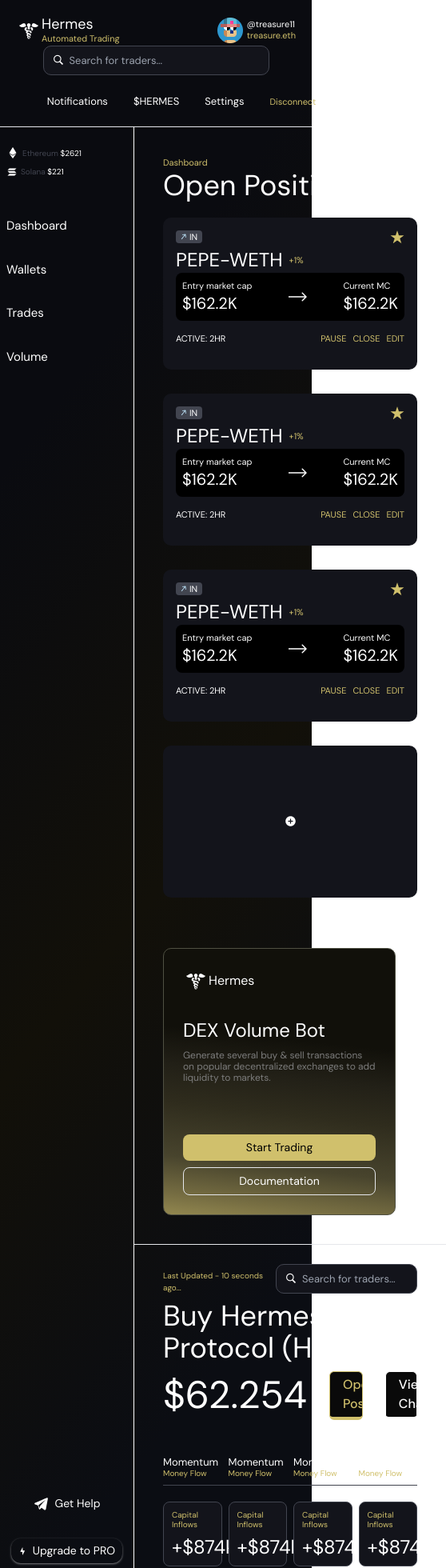
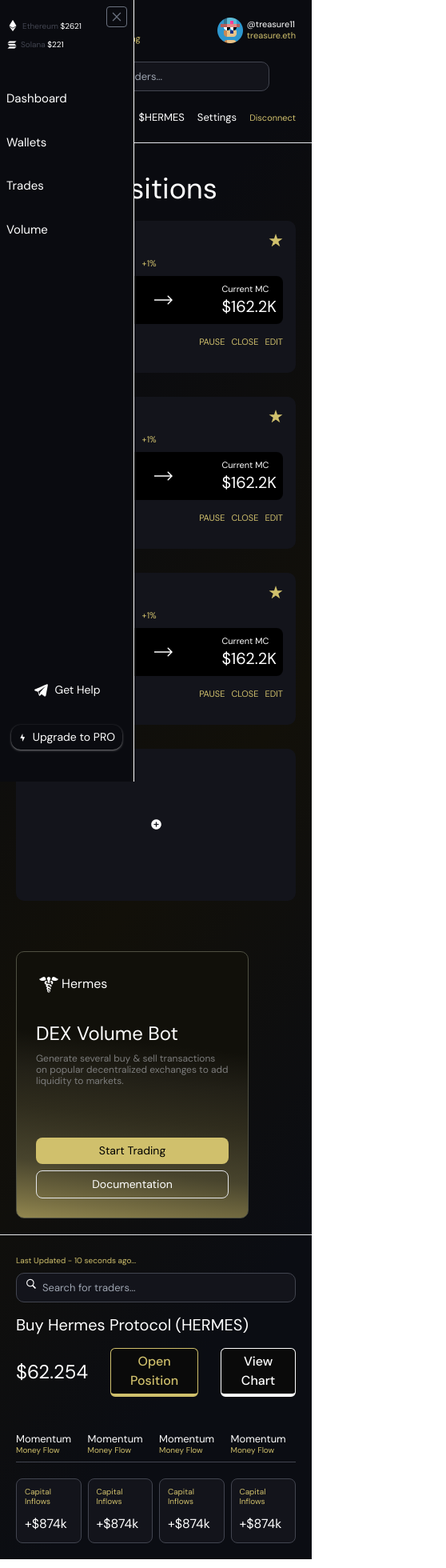
Before and after one commit to indrajith76/hermes-fontend, a Next.js app: page / in a window 390 px wide. Shown: the top 1960 px of the page at 80% size, 558 px wide, since content can reach past the window. Built offline with nearby package versions, Linux system fonts and the light colour scheme.

Commit message:
added final code

```diff
--- a/app/layout.js
+++ b/app/layout.js
@@ -1,23 +1,27 @@
+"use client"
 import Navbar from "@/components/Navbar";
 import Sidebar from "@/components/Sidebar";
 import { DM_Sans } from "next/font/google";
+import { useState } from "react";
 import "./globals.css";
+import { metadata } from "./metadata";
 
 const inter = DM_Sans({ subsets: ["latin"] });
 
-export const metadata = {
-  title: "Hermes",
-  description: "Generated by Hermes",
-};
 
 export default function RootLayout({ children }) {
+  const [sidebar, setSidebar] = useState(false);
   return (
     <html lang="en">
+      <head>
+        <title>{metadata.title}</title>
+        <meta name="description" content={metadata.description} />
+      </head>
       <body className={inter.className + " background"}>
         <div>
-          <Navbar />
+          <Navbar sidebar={sidebar} setSidebar={setSidebar} />
           <div className="flex">
-            <Sidebar />
+            <Sidebar sidebar={sidebar} setSidebar={setSidebar} />
             <div className="w-full">{children}</div>
           </div>
         </div>
--- /dev/null
+++ b/app/metadata.js
@@ -0,0 +1,4 @@
+export const metadata = {
+    title: "Hermes",
+    description: "Generated by Hermes",
+  };
--- a/app/page.js
+++ b/app/page.js
@@ -12,7 +12,7 @@
 
   return (
     <div>
-      <div className="p-9">
+      <div className="p-5 md:p-9">
         <p className="text-golden text-[11px]">Dashboard</p>
         <p className="text-4xl mb-5">Open Positions</p>
 
@@ -146,38 +146,38 @@
 
       <Modal isOpen={isModalOpen} onClose={closeModal}>
         {nextProcess ? (
-          <div className="bg-[#13141B] px-[27px] py-5 rounded-xl border border-gray-600 w-[700px]">
+          <div className="bg-[#13141B] px-[27px] py-5 rounded-xl border border-gray-600 w-full md:w-[700px]">
             <img src="/images/logo.png" alt="" />
-            <p className="text-3xl leading-10">New Position</p>
+            <p className="text-xl md:text-3xl leading-10">New Position</p>
             <p className="text-[10px]">
               Create a new position and trade on Hermes.
             </p>
-            <div className="flex gap-5 mt-6">
-              <button class="bg-neutral-950 text-white border border-white border-b-4 font-medium overflow-hidden relative px-6 py-[4px] rounded-lg active:opacity-75 outline-none duration-300 group">
+            <div className="flex gap-1 md:gap-5 mt-1 md:mt-6">
+              <button class="bg-neutral-950 text-white border border-white border-b-4 font-medium overflow-hidden relative px-2 md:px-6 py-[4px] rounded-lg active:opacity-75 outline-none duration-300 group">
                 <span class="bg-white shadow-white absolute -top-[150%] left-0 inline-flex w-80 rounded-lg opacity-50 group-hover:top-[150%] duration-500 shadow-[0_0_10px_10px_rgba(0,0,0,0.3)]"></span>
                 <span className="text-xs">SCALE IN</span>
               </button>
-              <button class="bg-neutral-950 text-[#D0C06C] border border-[#D0C06C] border-b-4 font-medium overflow-hidden relative px-6 py-[4px] rounded-lg active:opacity-75 outline-none duration-300 group">
+              <button class="bg-neutral-950 text-[#D0C06C] border border-[#D0C06C] border-b-4 font-medium overflow-hidden relative px-2 md:px-6 py-[4px] rounded-lg active:opacity-75 outline-none duration-300 group">
                 <span class="bg-[#D0C06C] shadow-[#D0C06C] absolute -top-[150%] left-0 inline-flex w-80 rounded-lg opacity-50 group-hover:top-[150%] duration-500 shadow-[0_0_10px_10px_rgba(0,0,0,0.3)]"></span>
                 <span className="text-xs">SCALE OUT</span>
               </button>
-              <button class="bg-neutral-950 text-white border border-white border-b-4 font-medium overflow-hidden relative px-6 py-[4px] rounded-lg active:opacity-75 outline-none duration-300 group">
+              <button class="bg-neutral-950 text-white border border-white border-b-4 font-medium overflow-hidden relative px-2 md:px-6 py-[4px] rounded-lg active:opacity-75 outline-none duration-300 group">
                 <span class="bg-white shadow-white absolute -top-[150%] left-0 inline-flex w-80 rounded-lg opacity-50 group-hover:top-[150%] duration-500 shadow-[0_0_10px_10px_rgba(0,0,0,0.3)]"></span>
                 <span className="text-xs">VOLUME BOTS</span>
               </button>
             </div>
 
-            <div className="flex flex-col gap-2 mt-7">
-              <p className="text-2xl">Time Intervals (minutes)</p>
+            <div className="flex flex-col gap-2 mt-2 md:mt-7">
+              <p className="text-lg md:text-2xl">Time Intervals (minutes)</p>
               <input
-                className="w-[283px] text-[13px] bg-[#13141B] border border-[#424550] rounded-[10px] p-2"
+                className=" md:w-[283px] text-[13px] bg-[#13141B] border border-[#424550] rounded-[10px] p-2"
                 type="text"
                 name=""
                 id=""
                 placeholder="Buy Interval"
               />
               <input
-                className="w-[283px] text-[13px] bg-[#13141B] border border-[#424550] rounded-[10px] p-2"
+                className=" md:w-[283px] text-[13px] bg-[#13141B] border border-[#424550] rounded-[10px] p-2"
                 type="text"
                 name=""
                 id=""
@@ -185,17 +185,17 @@
               />
             </div>
 
-            <div className="flex flex-col gap-2 mt-7">
-              <p className="text-2xl">Trade Sizes (ranges)</p>
+            <div className="flex flex-col gap-2 mt-2 md:mt-7">
+              <p className="text-lg md:text-2xl">Trade Sizes (ranges)</p>
               <input
-                className="w-[283px] text-[13px] bg-[#13141B] border border-[#424550] rounded-[10px] p-2"
+                className=" md:w-[283px] text-[13px] bg-[#13141B] border border-[#424550] rounded-[10px] p-2"
                 type="text"
                 name=""
                 id=""
                 placeholder="Buy Size"
               />
               <input
-                className="w-[283px] text-[13px] bg-[#13141B] border border-[#424550] rounded-[10px] p-2"
+                className=" md:w-[283px] text-[13px] bg-[#13141B] border border-[#424550] rounded-[10px] p-2"
                 type="text"
                 name=""
                 id=""
@@ -203,17 +203,17 @@
               />
             </div>
 
-            <div className="flex flex-col gap-2 mt-7">
-              <p className="text-2xl">How many wallets should you use?</p>
+            <div className="flex flex-col gap-2 mt-2 md:mt-7">
+              <p className="text-lg md:text-2xl">How many wallets should you use?</p>
               <input
-                className="w-[283px] text-[13px] bg-[#13141B] border border-[#424550] rounded-[10px] p-2"
+                className=" md:w-[283px] text-[13px] bg-[#13141B] border border-[#424550] rounded-[10px] p-2"
                 type="text"
                 name=""
                 id=""
                 placeholder="# of connected wallets to sell on"
               />
             </div>
-            <div className="flex items-center gap-3 mt-5">
+            <div className="flex items-center gap-3 mt-2 md:mt-5">
               <p>SHADOW TRADING:</p>
               <input
                 className={`switch ${switchStatus ? "switchOn" : "switchOff"}`}
@@ -233,24 +233,24 @@
             </div>
           </div>
         ) : (
-          <div className="bg-[#13141B] px-[27px] py-5 rounded-xl border border-gray-600 w-[700px]">
+          <div className="bg-[#13141B] px-[27px] py-5 rounded-xl border border-gray-600 w-full md:w-[700px]">
             <img src="/images/logo.png" alt="" />
-            <p className="text-3xl leading-10">Choose Wallets</p>
+            <p className="text-xl md:text-3xl leading-10">Choose Wallets</p>
             <p className="text-[10px]">
               Choose or generate the wallets you wish to use to execute.
             </p>
 
-            <div className="flex flex-col gap-2 mt-7">
-              <p className="text-2xl">Make new wallets</p>
+            <div className="flex flex-col gap-2 md:mt-7">
+              <p className="text-lg md:text-2xl">Make new wallets</p>
               <input
-                className="w-[283px] text-[13px] bg-[#13141B] border border-[#424550] rounded-[10px] p-2"
+                className=" md:w-[283px] text-[13px] bg-[#13141B] border border-[#424550] rounded-[10px] p-2"
                 type="text"
                 name=""
                 id=""
                 placeholder="How many wallets?"
               />
               <input
-                className="w-[283px] text-[13px] bg-[#13141B] border border-[#424550] rounded-[10px] p-2"
+                className=" md:w-[283px] text-[13px] bg-[#13141B] border border-[#424550] rounded-[10px] p-2"
                 type="text"
                 name=""
                 id=""
@@ -262,14 +262,14 @@
               </button>
             </div>
 
-            <p className="text-2xl mt-12">
+            <p className="text-lg md:text-2xl mt-12">
               <em>OR...</em>
             </p>
 
-            <div className="flex flex-col gap-2 mt-7">
-              <p className="text-2xl">How many wallets should you use?</p>
+            <div className="flex flex-col gap-2 md:mt-7">
+              <p className="text-lg md:text-2xl">How many wallets should you use?</p>
               <input
-                className="w-[283px] text-[13px] bg-[#13141B] border border-[#424550] rounded-[10px] p-2"
+                className=" md:w-[283px] text-[13px] bg-[#13141B] border border-[#424550] rounded-[10px] p-2"
                 type="text"
                 name=""
                 id=""
@@ -287,8 +287,8 @@
         )}
       </Modal>
 
-      <div className="border-t p-9 pt-6">
-        <div className="flex justify-between items-end">
+      <div className="border-t p-5 md:p-9 pt-6">
+        <div className="md:flex justify-between items-end">
           <p className="text-golden text-[10px]">
             Last Updated - 10 seconds ago...
           </p>
@@ -299,7 +299,7 @@
               alt=""
             />
             <input
-              className="w-[177px] text-[13px] bg-[#13141B] border border-[#424550] rounded-[10px] p-2 pl-8"
+              className="mt-2 md:mt-0 w-full md:w-[177px] text-[13px] bg-[#13141B] border border-[#424550] rounded-[10px] p-2 pl-8"
               type="text"
               name=""
               id=""
@@ -307,11 +307,11 @@
             />
           </div>
         </div>
-        <h2 className="text-4xl leading-10 mt-2">
+        <h2 className="text-xl md:text-4xl leading-10 mt-2">
           Buy Hermes Protocol (HERMES)
         </h2>
         <div className="flex items-center gap-7 mt-2 mb-[45px]">
-          <p className="text-5xl leading-[62px]">$62.254</p>
+          <p className="text-2xl md:text-5xl leading-[62px]">$62.254</p>
           <button class="bg-neutral-950 text-[#D0C06C] border border-[#D0C06C] border-b-4 font-medium overflow-hidden relative px-4 py-[4px] rounded-md active:opacity-75 outline-none duration-300 group">
             <span class="bg-[#D0C06C] shadow-[#D0C06C] absolute -top-[150%] left-0 inline-flex w-80 text-[15px] rounded-md opacity-50 group-hover:top-[150%] duration-500 shadow-[0_0_10px_10px_rgba(0,0,0,0.3)]"></span>
             Open Position
@@ -346,25 +346,25 @@
               <p className="text-[10px] leading-3 text-[#D0C06C]">
                 Capital Inflows
               </p>
-              <p className="text-2xl leading-8 mt-[6px]">+$874k</p>
+              <p className="text-base md:text-2xl leading-8 mt-[6px]">+$874k</p>
             </div>
             <div className="lg:w-[168px] h-[81px] bg-[#13141B] border border-[#424550] rounded-lg p-[10px]">
               <p className="text-[10px] leading-3 text-[#D0C06C]">
                 Capital Inflows
               </p>
-              <p className="text-2xl leading-8 mt-[6px]">+$874k</p>
+              <p className="text-base md:text-2xl leading-8 mt-[6px]">+$874k</p>
             </div>
             <div className="lg:w-[168px] h-[81px] bg-[#13141B] border border-[#424550] rounded-lg p-[10px]">
               <p className="text-[10px] leading-3 text-[#D0C06C]">
                 Capital Inflows
               </p>
-              <p className="text-2xl leading-8 mt-[6px]">+$874k</p>
+              <p className="text-base md:text-2xl leading-8 mt-[6px]">+$874k</p>
             </div>
             <div className="lg:w-[168px] h-[81px] bg-[#13141B] border border-[#424550] rounded-lg p-[10px]">
               <p className="text-[10px] leading-3 text-[#D0C06C]">
                 Capital Inflows
               </p>
-              <p className="text-2xl leading-8 mt-[6px]">+$874k</p>
+              <p className="text-base md:text-2xl leading-8 mt-[6px]">+$874k</p>
             </div>
           </div>
         </div>
--- a/components/Navbar.jsx
+++ b/components/Navbar.jsx
@@ -1,7 +1,8 @@
 import Link from "next/link";
 import React from "react";
+import { BsList } from "react-icons/bs";
 
-const Navbar = () => {
+const Navbar = ({ sidebar, setSidebar }) => {
   return (
     <div className="border-b flex flex-col lg:flex-row lg:items-center">
       <div className="hidden lg:block w-[192px] lg:border-r pl-2 py-5">
@@ -13,7 +14,14 @@
           </div>
         </Link>
       </div>
-      <div className="flex lg:hidden justify-between px-5 pt-5">
+      <div className="flex lg:hidden justify-between px-5 pt-5 mb-5 md:mb-0">
+        <div className="flex items-center">
+          <button
+            onClick={() => setSidebar(!sidebar)}
+            className="border rounded p-1 block md:hidden"
+          >
+            <BsList />
+          </button>
           <Link className="flex items-center" href="/">
             <img src="/images/logo.png" alt="" />
             <div>
@@ -21,6 +29,7 @@
               <p className="text-[11px] text-[#D0C06C]">Automated Trading</p>
             </div>
           </Link>
+        </div>
         <div className="flex items-center gap-[5px]">
           <img src="/images/Ellipse1.png" alt="" />
           <div>
@@ -29,7 +38,7 @@
           </div>
         </div>
       </div>
-      <div className="flex flex-col lg:flex-row items-center justify-between gap-5 lg:gap-0 w-full px-10 mb-5 lg:mb-0">
+      <div className="flex flex-col lg:flex-row items-center justify-between gap-5 lg:gap-0 w-full px-5 md:px-10 mb-5 lg:mb-0">
         <div className="hidden lg:flex items-center gap-[5px]">
           <img src="/images/Ellipse1.png" alt="" />
           <div>
@@ -53,7 +62,7 @@
           />
         </div>
 
-        <ul className="flex items-center gap-8">
+        <ul className="flex items-center gap-4 md:gap-8">
           <li>
             <a href="#">
               <img src="/images/discord.png" alt="" />
--- a/components/Sidebar.jsx
+++ b/components/Sidebar.jsx
@@ -1,9 +1,20 @@
 import Link from "next/link";
 import React from "react";
+import { AiOutlineClose } from "react-icons/ai";
 
-const Sidebar = () => {
+const Sidebar = ({ sidebar, setSidebar }) => {
   return (
-    <div className="flex flex-col justify-between border-r border-white text-white">
+    <div
+      className={`z-10 duration-500 absolute top-0 ${
+        sidebar ? "-left-[170px]" : "left-0"
+      } bg-[#0a0b10] md:relative flex flex-col justify-between border-r border-white text-white`}
+    >
+      <button
+        onClick={() => setSidebar(!sidebar)}
+        className="absolute block md:hidden top-2 right-2 p-1 text-gray-500 border border-gray-500 rounded"
+      >
+        <AiOutlineClose />
+      </button>
       <div className="w-[167px] h-screen px-2 pt-6">
         <ul className="flex flex-col gap-2">
           <li>
@@ -34,10 +45,8 @@
         <ul className="flex flex-col gap-8">
           <li className="text-[15px] ">Dashboard</li>
           <li className="text-[15px] ">
-            <Link href="/Wallets">
-            Wallets
-            </Link>
-            </li>
+            <Link href="/Wallets">Wallets</Link>
+          </li>
           <li className="text-[15px] ">Trades</li>
           <li className="text-[15px] ">Volume</li>
         </ul>
--- a/package.json
+++ b/package.json
@@ -12,7 +12,8 @@
     "@headlessui/tailwindcss": "^0.2.1",
     "next": "14.2.3",
     "react": "^18",
-    "react-dom": "^18"
+    "react-dom": "^18",
+    "react-icons": "^5.2.1"
   },
   "devDependencies": {
     "postcss": "^8",
```
Also changed, not shown: app/Wallets/page.jsx (+6 -6 lines), 1 other file (tests, documents, lock files or other folders). Lines whose indentation alone changed are shown as unchanged.
